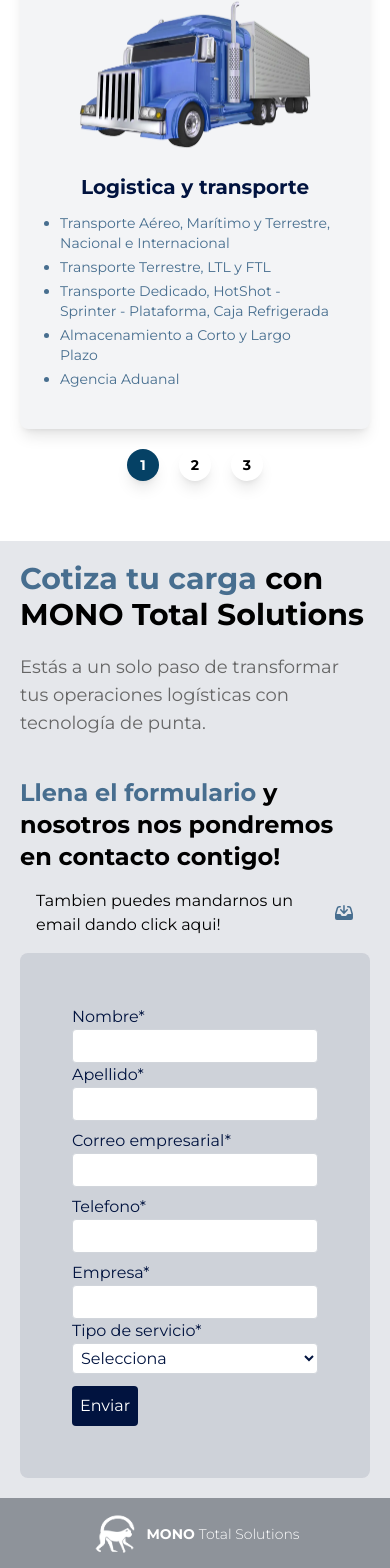
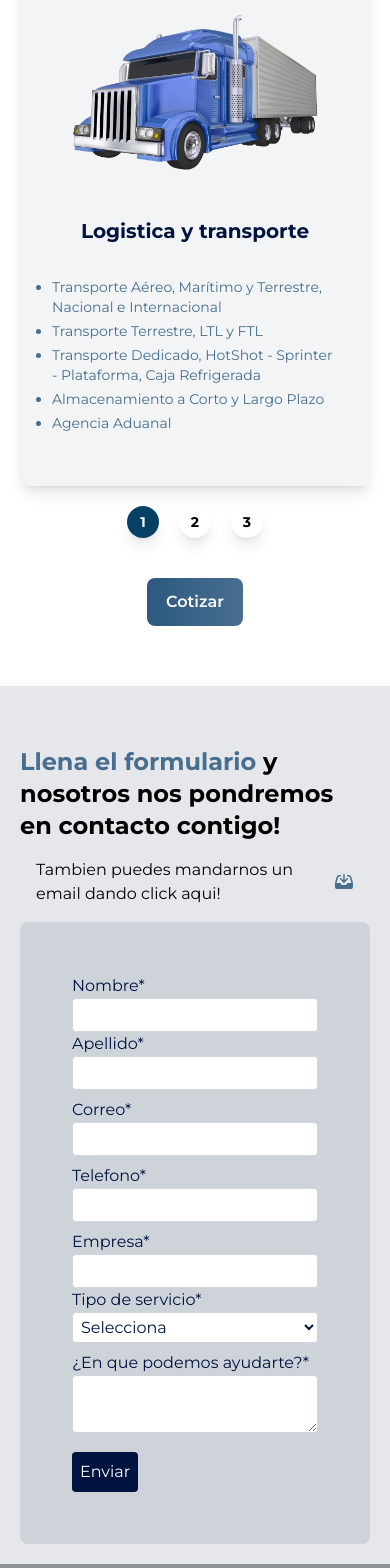
Before and after one commit to ricardogomez1999/MONO_TotalSolutions, a React (Vite) app: page / in a window 390 px wide. Shown: the part 1904-3472 px from the top of the page. Built offline with nearby package versions, Linux system fonts and the light colour scheme.

Commit message:
contact form changes

```diff
--- a/src/Components/Card.tsx
+++ b/src/Components/Card.tsx
@@ -7,7 +7,7 @@
 export default function Card({ title, img, description }: CardProps) {
   const sentences = description.split(".");
   return (
-    <div className="bg-gray-100 text-white rounded-lg p-10 flex flex-col justify-evenly shadow-lg h-full">
+    <div className="bg-gray-100 text-white rounded-lg p-8 flex flex-col justify-evenly shadow-lg h-[550px]">
       <img src={`${img}.webp`} alt={`imagen de ${img}`} />
       <h1 className="text-center font-bold text-xl text-primary">{title}</h1>
       <p className=" text-lightBlue mt-3 text-sm">
--- a/src/Components/ContactForm.tsx
+++ b/src/Components/ContactForm.tsx
@@ -13,6 +13,7 @@
     email: "",
     phone: null,
     serviceType: "Selecciona",
+    message: "",
   };
   const {
     register,
@@ -84,7 +85,7 @@
 
         <div>
           <label htmlFor="email" className=" font-normal">
-            Correo empresarial*
+            Correo*
           </label>
           <input
             id="email"
@@ -146,6 +147,21 @@
             </select>
           </div>
         </div>
+        <div>
+          <label htmlFor="message" className=" font-normal">
+            ¿En que podemos ayudarte?*
+          </label>
+          <textarea
+            id="message"
+            className=" w-full p-1 border border-gray-300 rounded"
+            {...register("message", {
+              required: "El mensaje es obligatorio",
+            })}
+          />
+          {errors.message && (
+            <ErrorMessage>{errors.message.message}</ErrorMessage>
+          )}
+        </div>
       </div>
       <input
         type="submit"
--- a/src/Components/ContactUs.tsx
+++ b/src/Components/ContactUs.tsx
@@ -5,14 +5,6 @@
   return (
     <div className=" md:w-3/4 mx-auto flex flex-col md:flex-row gap-10 justify-center items-center">
       <div className=" md:w-1/2 flex flex-col gap-5">
-        <h1 className=" font-bold text-3xl md:text-4xl">
-          <span className=" text-lightBlue font-bold">Cotiza tu carga</span> con
-          MONO Total Solutions
-        </h1>
-        <h2 className=" text-grayText text-lg">
-          Estás a un solo paso de transformar tus operaciones logísticas con
-          tecnología de punta.
-        </h2>
         <div className=" hidden md:block bg-contact-us h-96 rounded-lg bg-cover bg-center"></div>
       </div>
 
--- a/src/Components/Services.tsx
+++ b/src/Components/Services.tsx
@@ -1,3 +1,4 @@
+import { Link } from "react-scroll";
 import { services } from "../data";
 import Card from "./Card";
 import Tabs from "./ServicesTabs";
@@ -19,6 +20,17 @@
         ))}
       </div>
       <Tabs />
+      <Link
+        to="#contactUs"
+        spy={true}
+        smooth={true}
+        offset={150}
+        duration={500}
+        href="#"
+        className="flex justify-center w-24 mx-auto bg-gradient-to-r from-darkBlue to-lightBlue p-3 my-5 text-white font-semibold rounded-lg"
+      >
+        Cotizar
+      </Link>
     </div>
   );
 }
--- a/src/data.ts
+++ b/src/data.ts
@@ -57,22 +57,14 @@
   },
   {
     id: 2,
-    content: "FCL",
+    content: "Logistica y transporte",
   },
   {
     id: 3,
-    content: "LCL",
+    content: "Comercializadora",
   },
   {
     id: 4,
-    content: "FTL",
-  },
-  {
-    id: 5,
-    content: "LTL",
-  },
-  {
-    id: 6,
-    content: "Terrestre",
+    content: "Alquiler de equipo",
   },
 ];
--- a/src/types.ts
+++ b/src/types.ts
@@ -7,6 +7,7 @@
   email: string;
   phone: number | null;
   serviceType: ServiceType;
+  message: string;
 };
 
 export const averageTypeSchema = z.enum([
```
